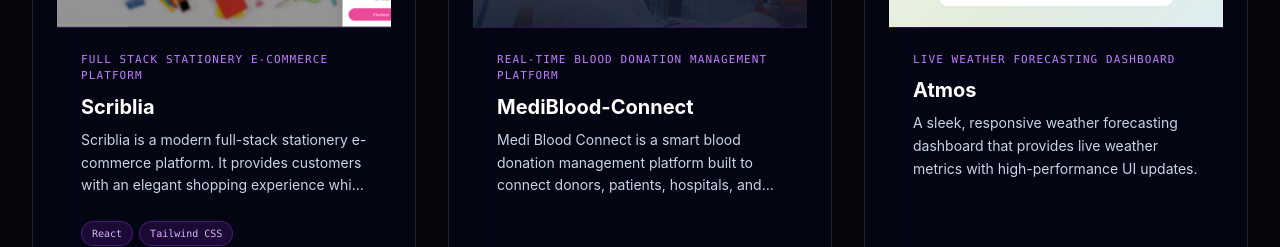
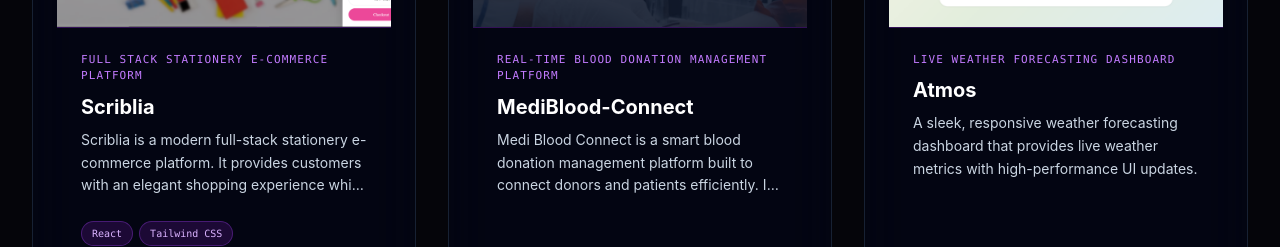
Before and after one commit to FatmaTahir/Portfolio, a React (Vite) app: page / in a window 1280 px wide. Shown: the part 2940-3187 px from the top of the page. Built offline with nearby package versions, Linux system fonts and the light colour scheme.

Commit message:
Revise description for MediBlood-Connect project
Updated the description to focus on connecting donors and patients more efficiently.

```diff
--- a/src/data/portfolioData.js
+++ b/src/data/portfolioData.js
@@ -78,7 +78,7 @@ export const PORTFOLIO_DATA = {
       id: "mediblood-connect",
       title: "MediBlood-Connect",
       subtitle: "Real-Time Blood Donation Management Platform",
-      description: "Medi Blood Connect is a smart blood donation management platform built to connect donors, patients, hospitals, and blood banks efficiently. It helps users find available blood donors based on blood group type, manage emergency requests, and streamline the blood donation process using modern web technologies.",
+      description: "Medi Blood Connect is a smart blood donation management platform built to connect donors and patients efficiently. It helps users find available blood donors based on blood group type, manage emergency requests, and streamline the blood donation process using modern web technologies.",
       image: "/projects/blooddb.png",
       tags: ["ASP.NET MVC", "C#", "Bootstrap", "SignalR", "SQL Server"],
       github: "https://github.com/FatmaTahir/MediBlood-Connect",
```
